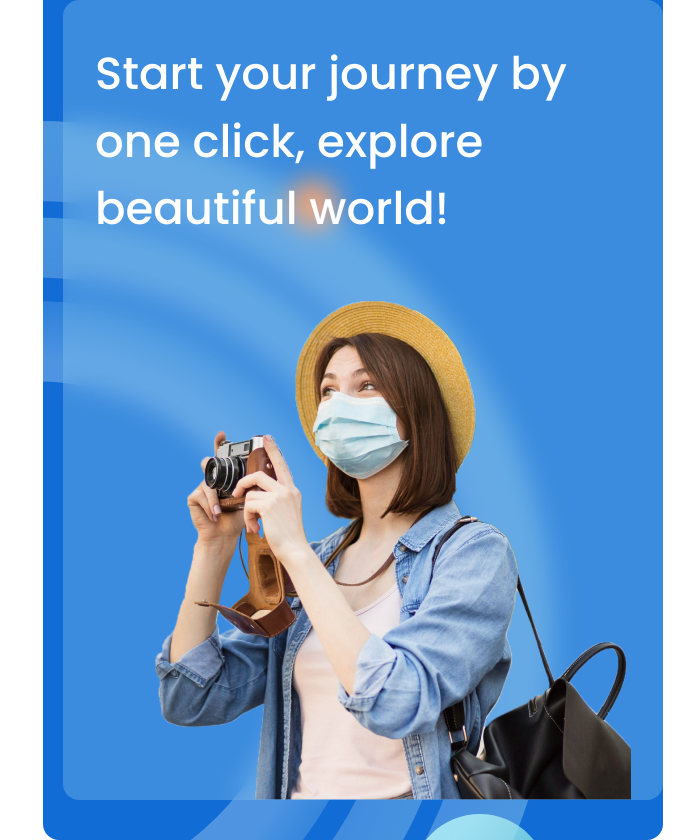
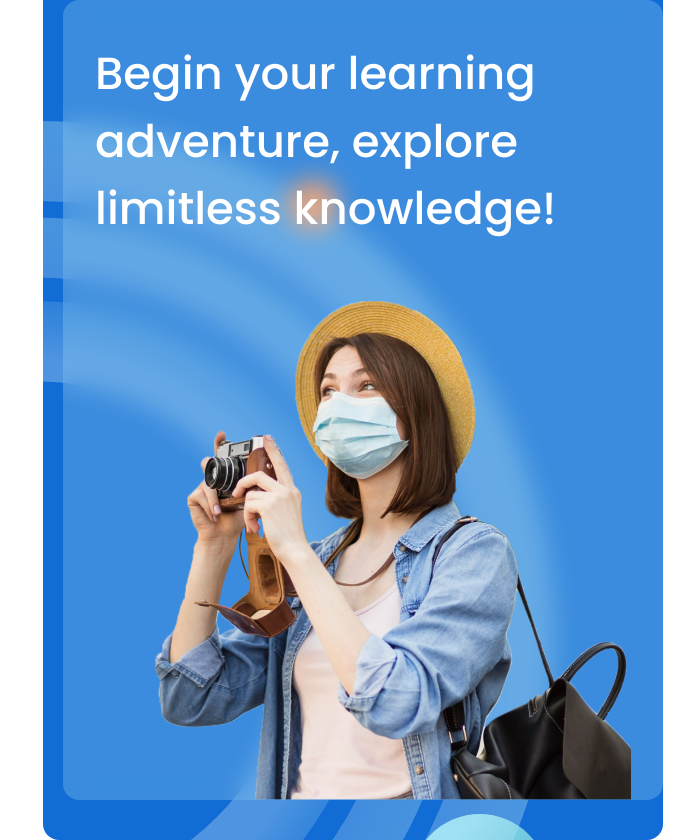
Before and after one commit to Quiz-Deck/quizdeck-ui, a React (Create React App) app: page /auth in a window 1280 px wide. Shown: the whole page, without its empty margins (597-1280 px from the left). Built offline with nearby package versions, Linux system fonts and the light colour scheme; no server answers.

Commit message:
changed login dec.

```diff
--- a/src/layouts/AuthLayout.tsx
+++ b/src/layouts/AuthLayout.tsx
@@ -21,7 +21,7 @@ export default function AuthLayout() {
         >
           <div className="max-w-[600px] mx-auto glass px-8 pt-10 flex flex-col justify-between items-end flex-wrap">
             <h3 className="text-white text-[45px] font-medium">
-              Start your journey by one click, explore beautiful world!
+              Begin your learning adventure, explore limitless knowledge!
             </h3>
             <img src={Girl} alt="girl" />
           </div>
```
